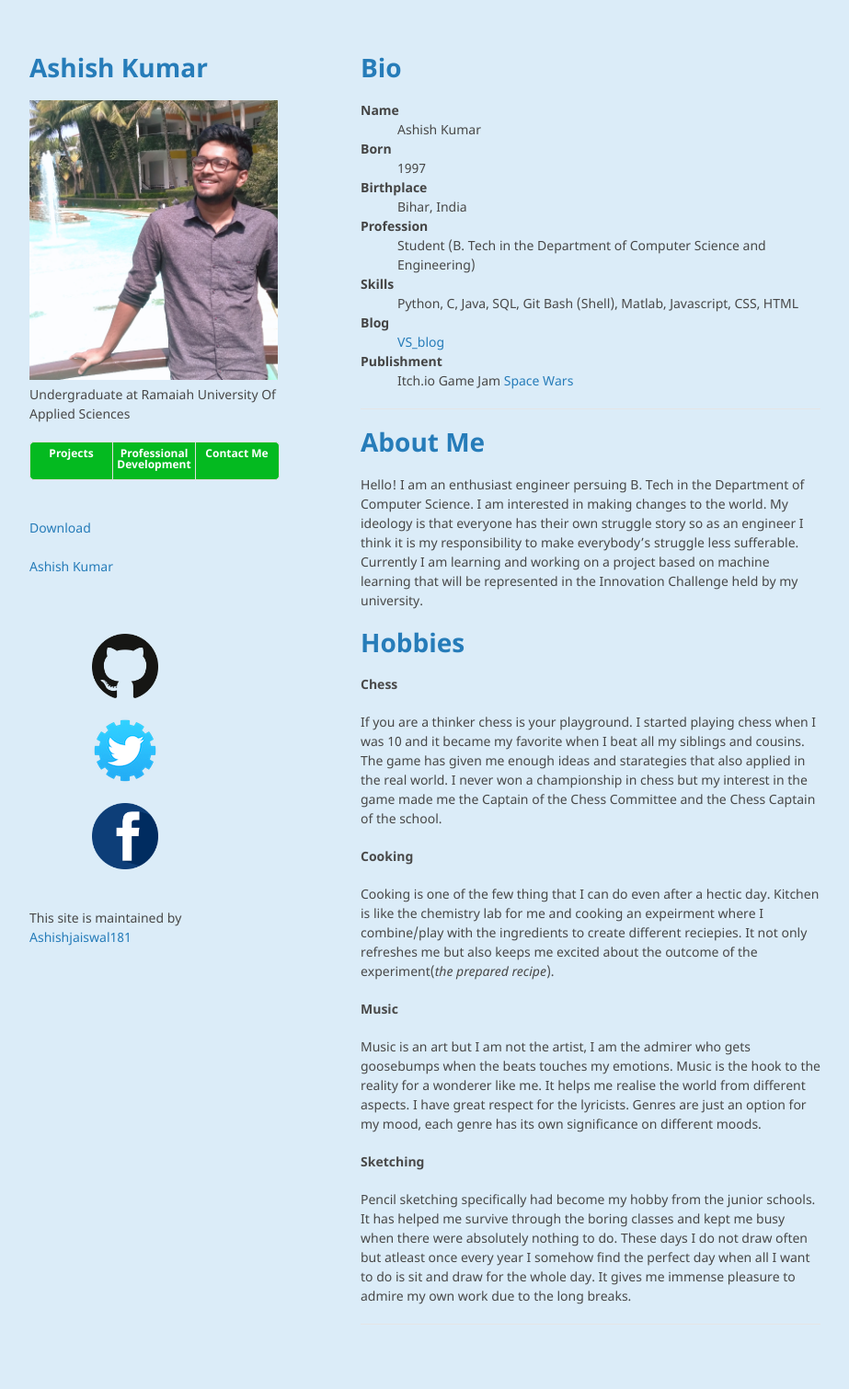
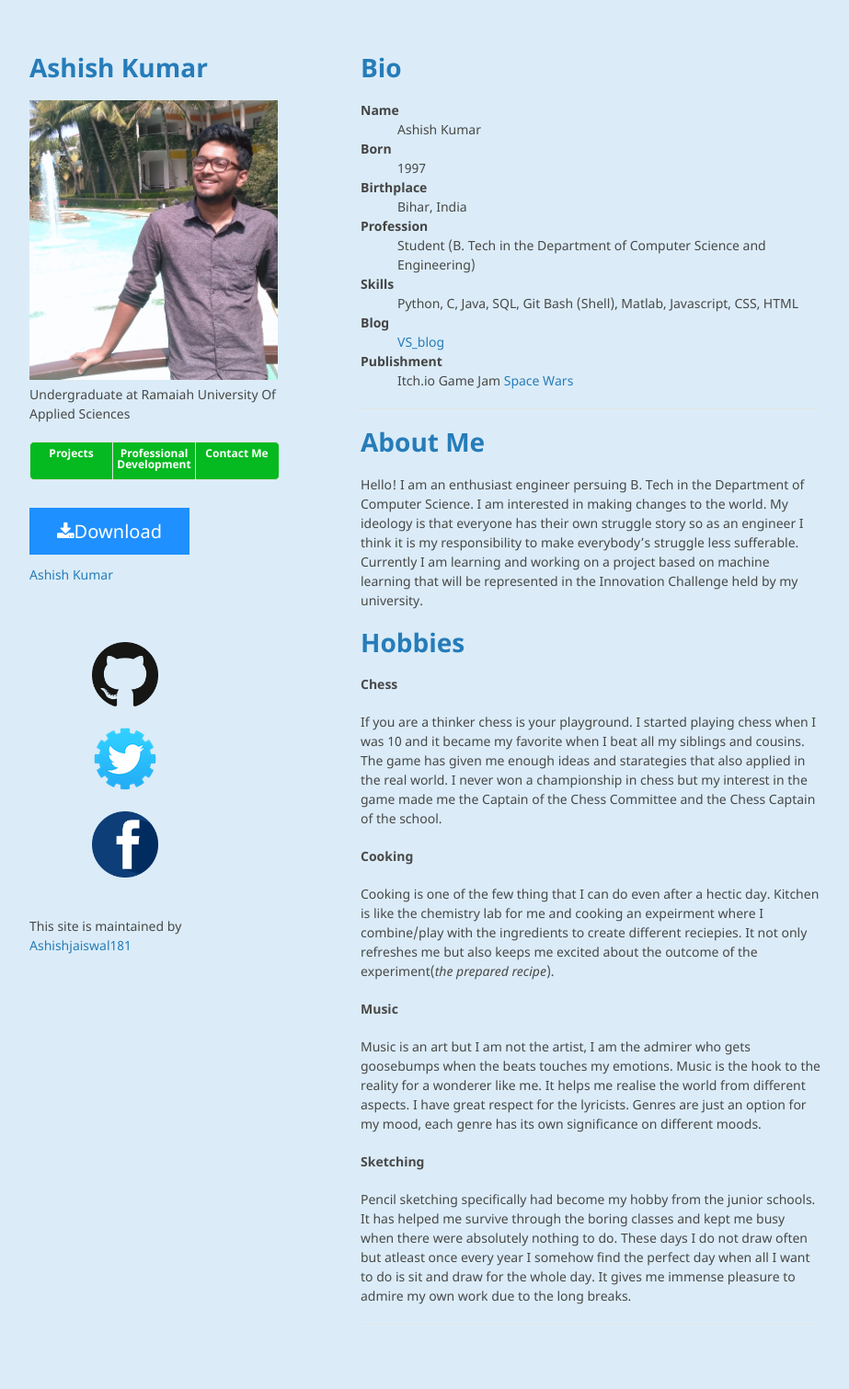
Before and after one commit to Ashishjaiswal181/Ashishjaiswal181.github.io, a Jekyll site: the page built from index.md, in a window 1280 px wide. Shown: the whole page at 92% size, without its empty margins (178-1101 px from the left). Built offline with Jekyll 4.4.1, drawn with Linux system fonts in a browser that asks for light colours; comment, search, counter and statistics services are not loaded; our own code applies the rules of GitHub Pages for plain Markdown files.

Commit message:
button styled

```diff
--- a/_layouts/default.html
+++ b/_layouts/default.html
@@ -6,6 +6,7 @@
     <meta http-equiv="X-UA-Compatible" content="IE=edge">
     <meta name="viewport" content="width=device-width, initial-scale=1"> {% seo %}
     <link rel="stylesheet" href="{{ '/assets/css/style.css?v=' | append: site.github.build_revision | relative_url }}" media="screen" type="text/css">
+    <link rel="stylesheet" href="https://cdnjs.cloudflare.com/ajax/libs/font-awesome/4.7.0/css/font-awesome.min.css">
     <link rel="shortcut icon" type="image/png" href="/assets/img/favicon.png"/>
     <!--[if lt IE 9]>
     <script src="//cdnjs.cloudflare.com/ajax/libs/html5shiv/3.7.3/html5shiv.min.js"></script>
@@ -33,7 +34,7 @@
                <li><a href="./Contact.html"><strong>Contact Me</strong></a></li>
             </ul>
             <br>
-            <a href="./docs/Resume_Ashish.pdf">Download</a>
+            <a class="button" href="./docs/Resume_Ashish.pdf"><i class="fa fa-download"></i>Download</a>
             <br>
             <br>
             <script type="text/javascript" src="https://platform.linkedin.com/badges/js/profile.js" async defer></script>
--- a/_sass/rouge-github.scss
+++ b/_sass/rouge-github.scss
@@ -3,6 +3,16 @@
 .highlight .cm {
   color: #999988;
   font-style: italic;
+}
+.button {
+  background-color: DodgerBlue;
+  border: none;
+  color: white;
+  padding: 12px 30px;
+  cursor: pointer;
+    font-size: 20px;}
+.button:hover {
+  background-color: RoyalBlue;
 }
 .highlight .cp {
   color: #999999;
```
